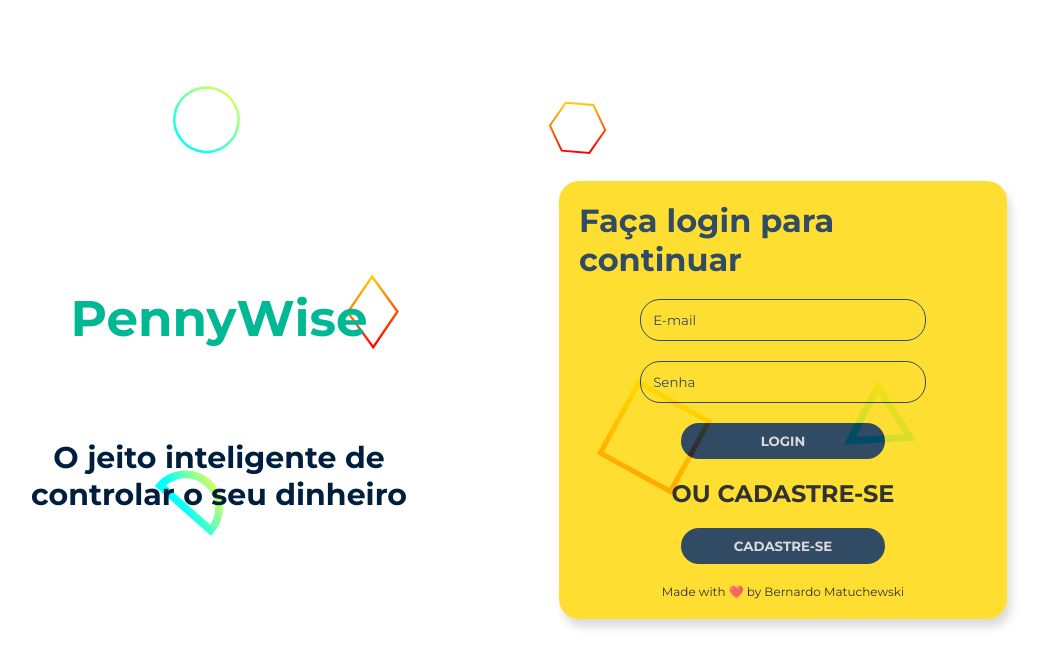
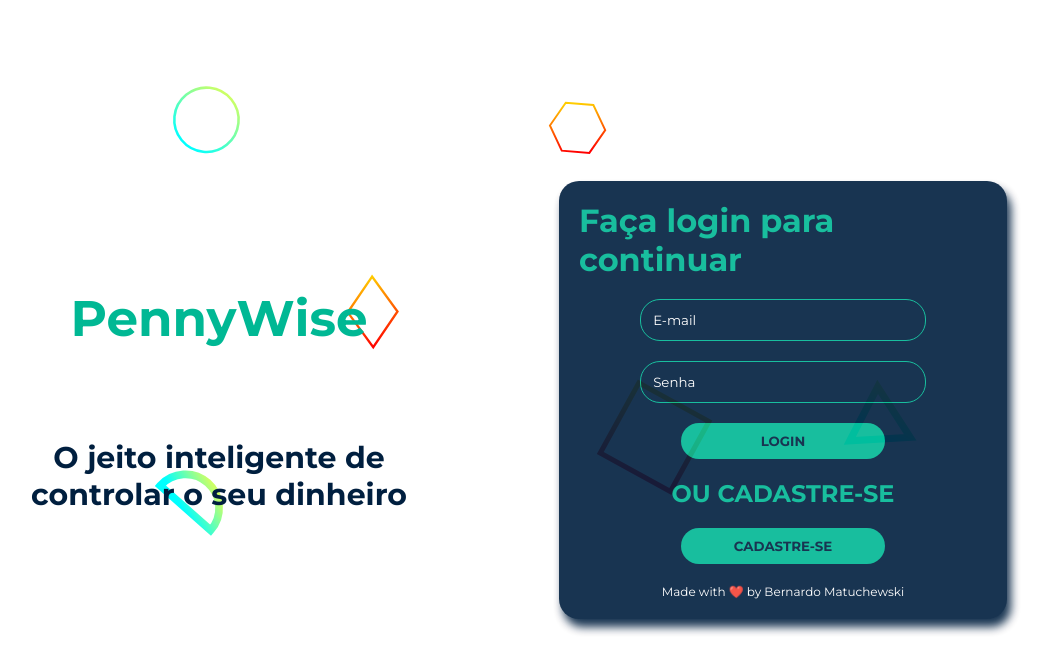
Before and after one commit to BerPGR/vue-pennywise, a Vue app: page /login in a window 1280 px wide. Shown: the top 672 px of the page, without its empty margins (121-1170 px from the left). Built offline with nearby package versions, Linux system fonts and the light colour scheme.

Commit message:
Changed sign up behavior and login wrapper style

```diff
--- a/src/views/LoginView.vue
+++ b/src/views/LoginView.vue
@@ -5,23 +5,23 @@
       <h3 class="welcome-slogan">O jeito inteligente de <br/>controlar o seu dinheiro</h3>
     </div>
     <div v-if="selectedLogin == true" class="login-wrapper">
-      <h1 :style="{color: '#001F3F'}">Faça login para continuar</h1>
+      <h1 :style="{color: '#00B894'}">Faça login para continuar</h1>
       <input type="email" placeholder="E-mail" v-model="email">
       <input type="password" placeholder="Senha" v-model="senha">
       <button @click="handleLogin">LOGIN</button>
-      <h2>OU CADASTRE-SE</h2>
+      <h2 :style="{color: '#00B894'}">OU CADASTRE-SE</h2>
       <button @click="selectedLogin = !selectedLogin">CADASTRE-SE</button>
-      <p :style="{fontSize: '12px'}">Made with ❤️ by Bernardo Matuchewski</p>
+      <p :style="{fontSize: '12px', color: '#fff'}">Made with ❤️ by Bernardo Matuchewski</p>
     </div>
     <div v-else class="login-wrapper">
-      <h1 :style="{color: '#001F3F'}">Cadastre sua conta</h1>
+      <h1 :style="{color: '#00B894'}">Cadastre sua conta</h1>
       <input type="email" placeholder="E-mail" v-model="email">
       <input type="password" placeholder="Senha" v-model="senha">
       <input type="tel" placeholder="Telefone" v-model="telefone">
       <button @click="handleRegister">CADASTRAR</button>
-      <h2 :style="{color: '#001F3F'}">OU LOGUE SUA CONTA</h2>
+      <h2 :style="{color: '#00B894'}">OU LOGUE SUA CONTA</h2>
       <button @click="selectedLogin = !selectedLogin">LOGAR</button>
-      <p :style="{fontSize: '12px'}">Made with ❤️ by Bernardo Matuchewski</p>
+      <p :style="{fontSize: '12px', color: '#fff'}">Made with ❤️ by Bernardo Matuchewski</p>
     </div>
   </div>
 </template>
@@ -43,20 +43,19 @@ export default {
       firebase.auth().createUserWithEmailAndPassword(this.email, this.senha)
       .then((userCredentials) => {
         const user = userCredentials.user
-        console.log(user);
-        alert('Usuario registrado')
+        alert(user)
       })
       .catch(error => alert(error.message))
 
       this.email = ''
       this.senha = ''
-      this.teledone = ''
+      this.telefone = ''
+
+      this.selectedLogin = !this.selectedLogin
     },
     handleLogin() {
       firebase.auth().signInWithEmailAndPassword(this.email, this.senha)
-      .then((userCredentials) => {
-        const user = userCredentials.user
-        alert('Usuario registrado')
+      .then(() => {
         this.$router.push('/')
       })
     }
@@ -71,8 +70,8 @@ button {
   padding: 10px;
   border-radius: 20px;
   border: none;
-  background-color: #001F3F;
-  color: #D3D3D3;
+  background-color: #00B894;
+  color: #001F3F;
   font-weight: bold;
   cursor: pointer;
 }
@@ -80,7 +79,8 @@ button {
 input {
   background-color: transparent;
   border-radius: 20px;
-  border: 1px solid #001F3F;
+  border: 1px solid #00B894;
+  color: #00B894;
   padding: 12px;
   width: 70%;
   margin-top: 20px;
@@ -88,7 +88,7 @@ input {
 }
 
 ::placeholder {
-    color: #001F3F;
+    color: #fff;
 }
 .login-container {
   min-height: 100vh;
@@ -123,9 +123,9 @@ input {
   flex-direction: column;
   align-items: center;
   padding: 20px;
-  background-color: #FFD700;
+  background-color: #001F3F;
   border-radius: 20px;
-  opacity: 0.8;
-  box-shadow: 4px 8px 10px #D3D3D3;
+  opacity: 0.9;
+  box-shadow: 4px 8px 10px #001F3F;
 }
 </style>
```
Also changed, not shown: src/assets/homeBackground.svg (added).
